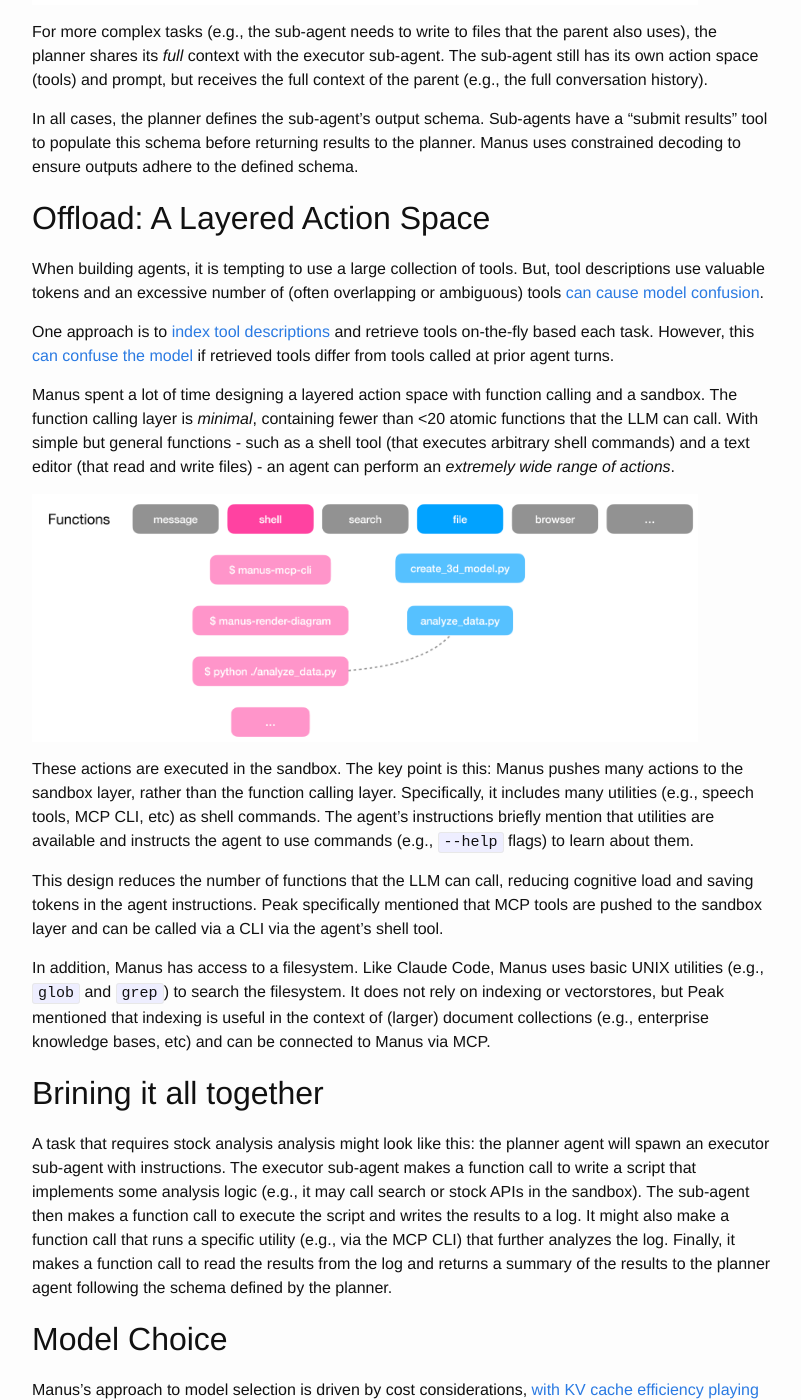
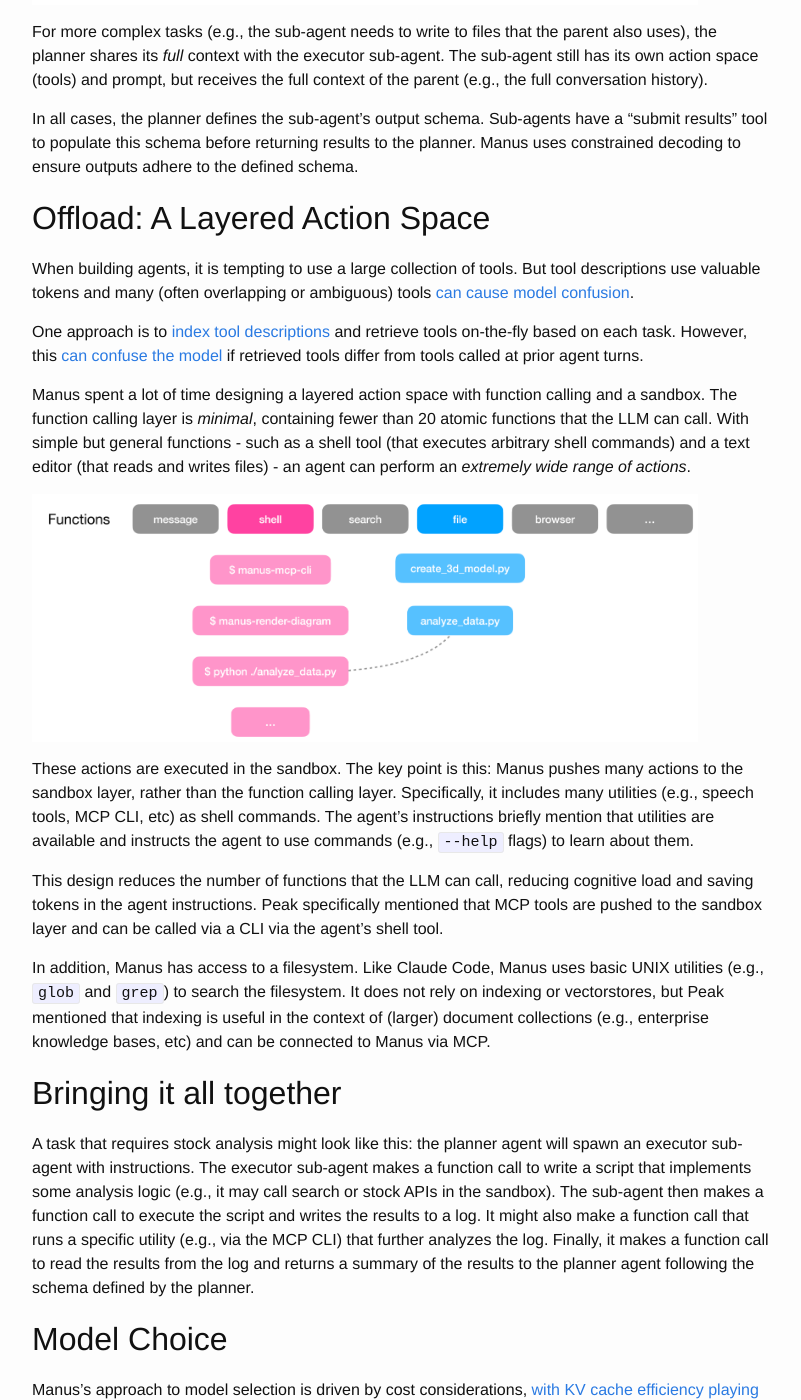
Before and after one commit to rlancemartin/rlancemartin.github.io, a Jekyll site: the page built from _posts/2025-10-15-manus.md, in a window 1280 px wide and 1400 px high, scrolled down 2621 px. Shown: the whole window, without its empty margins (238-1039 px from the left). Built offline with Jekyll 4.4.1, drawn with Linux system fonts in a browser that asks for light colours; Markdown is read by kramdown in place of the engine named in the settings; some of the changed text lies outside the part shown.

Commit message:
Minor typos

```diff
--- a/_posts/2025-10-15-manus.md
+++ b/_posts/2025-10-15-manus.md
@@ -70,11 +70,11 @@
 
 ## Offload: A Layered Action Space
 
-When building agents, it is tempting to use a large collection of tools. But, tool descriptions use valuable tokens and an excessive number of (often overlapping or ambiguous) tools [can cause model confusion](https://www.anthropic.com/news/context-management).
+When building agents, it is tempting to use a large collection of tools. But tool descriptions use valuable tokens and many (often overlapping or ambiguous) tools [can cause model confusion](https://www.anthropic.com/news/context-management).
 
-One approach is to [index tool descriptions](https://github.com/langchain-ai/langgraph-bigtool) and retrieve tools on-the-fly based each task. However, this [can confuse the model](https://manus.im/blog/Context-Engineering-for-AI-Agents-Lessons-from-Building-Manus) if retrieved tools differ from tools called at prior agent turns.
+One approach is to [index tool descriptions](https://github.com/langchain-ai/langgraph-bigtool) and retrieve tools on-the-fly based on each task. However, this [can confuse the model](https://manus.im/blog/Context-Engineering-for-AI-Agents-Lessons-from-Building-Manus) if retrieved tools differ from tools called at prior agent turns.
 
-Manus spent a lot of time designing a layered action space with function calling and a sandbox. The function calling layer is *minimal*, containing fewer than <20 atomic functions that the LLM can call. With simple but general functions - such as a shell tool (that executes arbitrary shell commands) and a text editor (that read and write files) - an agent can perform an *extremely wide range of actions*.
+Manus spent a lot of time designing a layered action space with function calling and a sandbox. The function calling layer is *minimal*, containing fewer than 20 atomic functions that the LLM can call. With simple but general functions - such as a shell tool (that executes arbitrary shell commands) and a text editor (that reads and writes files) - an agent can perform an *extremely wide range of actions*.
 
 <figure>
 <img src="/assets/manus_offloading.png" width="90%">
@@ -88,9 +88,9 @@
 
 In addition, Manus has access to a filesystem. Like Claude Code, Manus uses basic UNIX utilities (e.g., `glob` and `grep`) to search the filesystem. It does not rely on indexing or vectorstores, but Peak mentioned that indexing is useful in the context of (larger) document collections (e.g., enterprise knowledge bases, etc) and can be connected to Manus via MCP.
 
-## Brining it all together
+## Bringing it all together
 
-A task that requires stock analysis analysis might look like this: the planner agent will spawn an executor sub-agent with instructions. The executor sub-agent makes a function call to write a script that implements some analysis logic (e.g., it may call search or stock APIs in the sandbox). The sub-agent then makes a function call to execute the script and writes the results to a log. It might also make a function call that runs a specific utility (e.g., via the MCP CLI) that further analyzes the log. Finally, it makes a function call to read the results from the log and returns a summary of the results to the planner agent following the schema defined by the planner.
+A task that requires stock analysis might look like this: the planner agent will spawn an executor sub-agent with instructions. The executor sub-agent makes a function call to write a script that implements some analysis logic (e.g., it may call search or stock APIs in the sandbox). The sub-agent then makes a function call to execute the script and writes the results to a log. It might also make a function call that runs a specific utility (e.g., via the MCP CLI) that further analyzes the log. Finally, it makes a function call to read the results from the log and returns a summary of the results to the planner agent following the schema defined by the planner.
 
 ## Model Choice
 
```
Also changed, not shown: other parts of _posts/2025-10-15-manus.md (+2 -2 lines).
